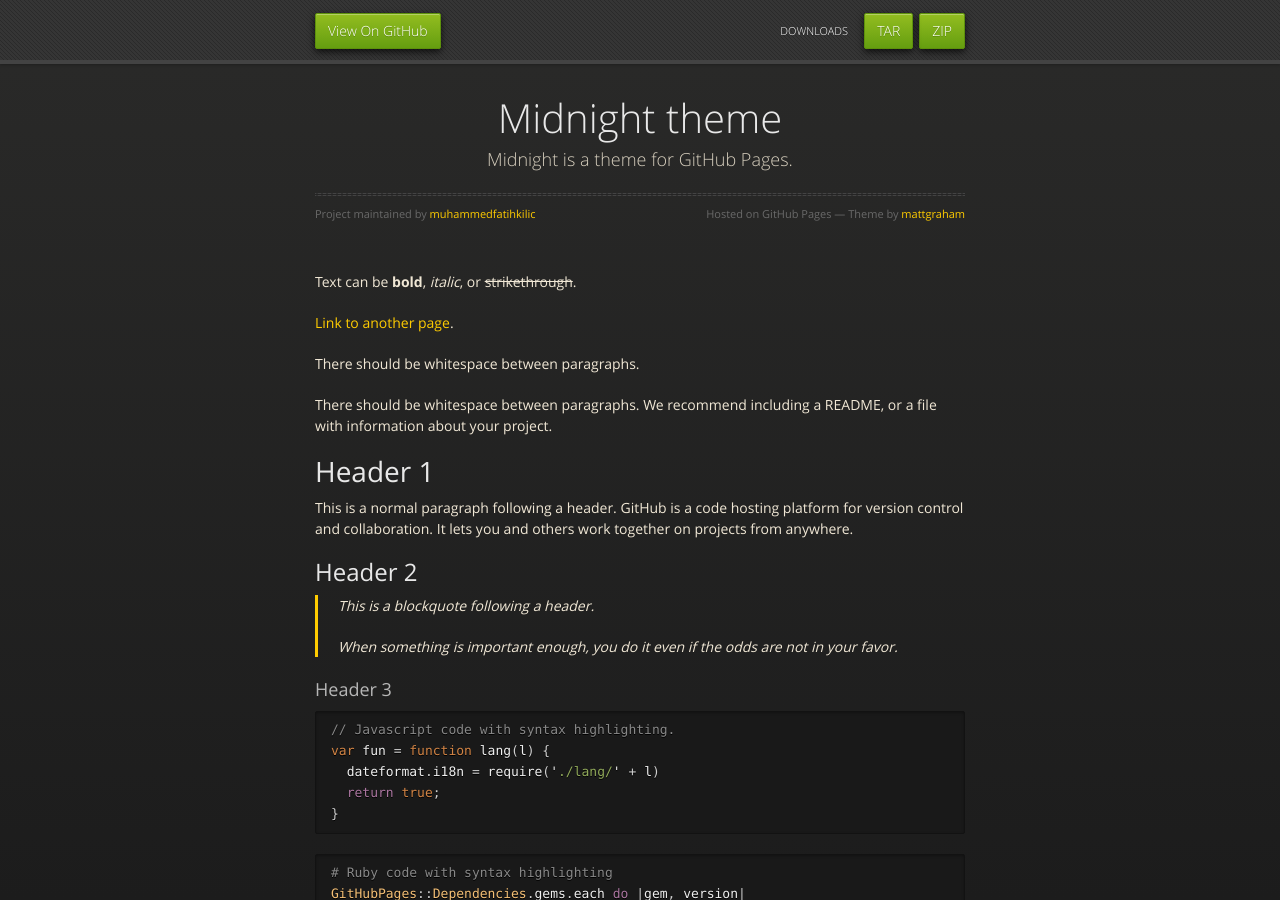
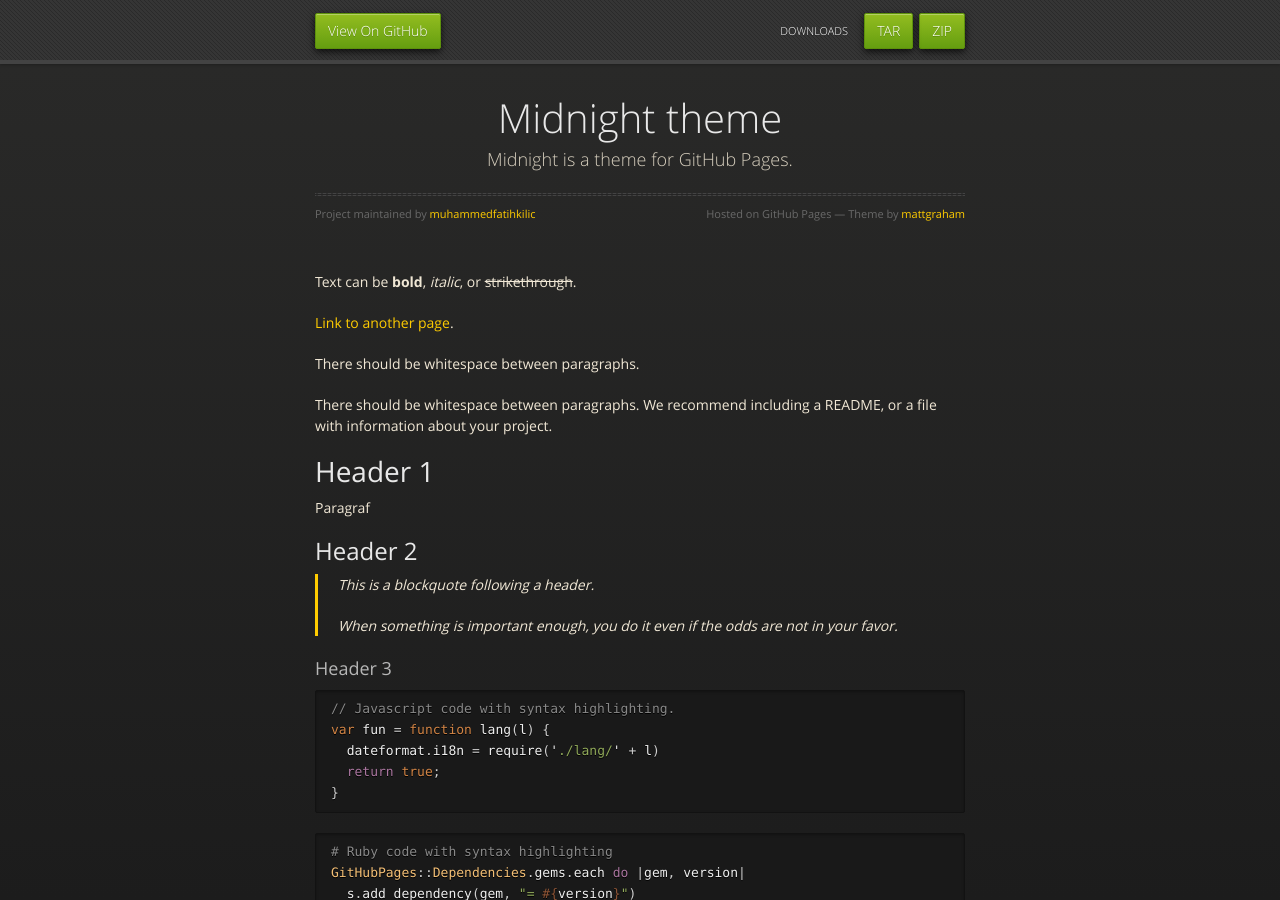
Before and after one commit to muhammedfatihkilic/mvltyldrmm.github.io, a Jekyll site: the page built from index.md, in a window 1280 px wide and 900 px high. Built offline with Jekyll 4.4.1, drawn with Linux system fonts in a browser that asks for light colours.

Commit message:
Update index.md

```diff
--- a/index.md
+++ b/index.md
@@ -12,7 +12,7 @@
 
 # Header 1
 
-This is a normal paragraph following a header. GitHub is a code hosting platform for version control and collaboration. It lets you and others work together on projects from anywhere.
+<p>Paragraf</p>
 
 ## Header 2
 
```
